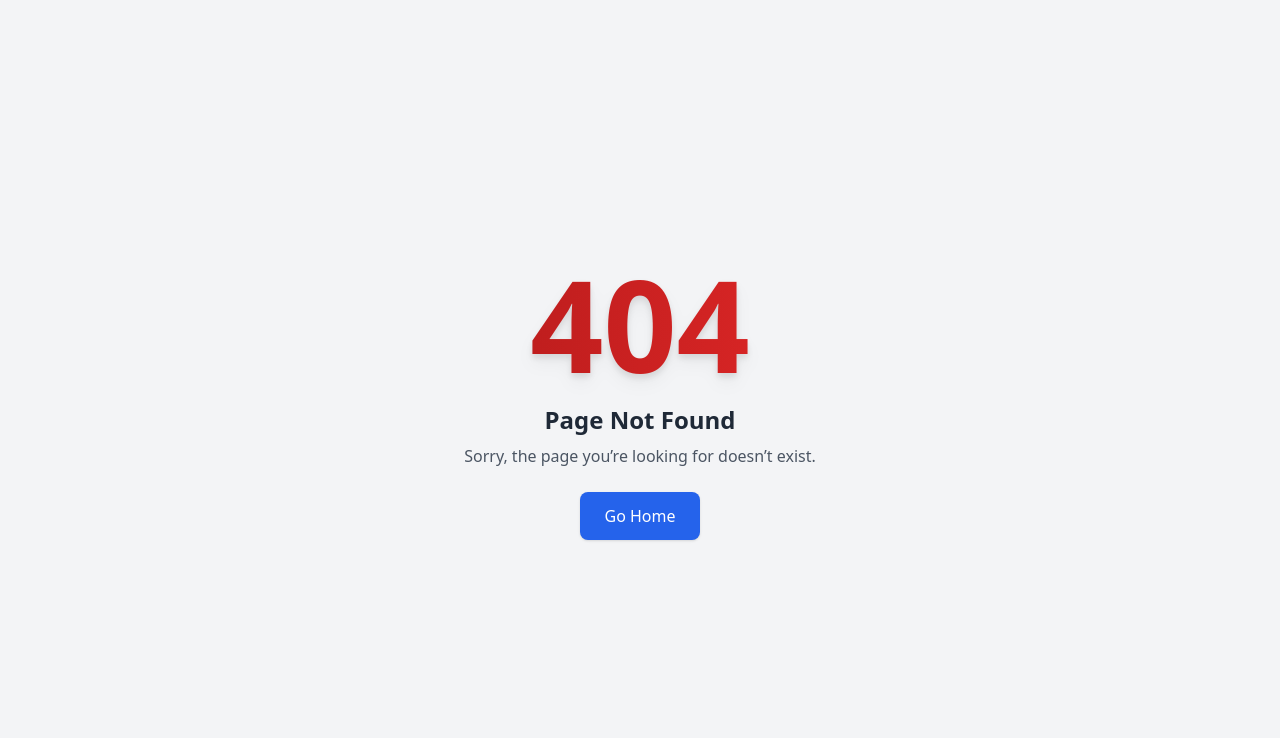
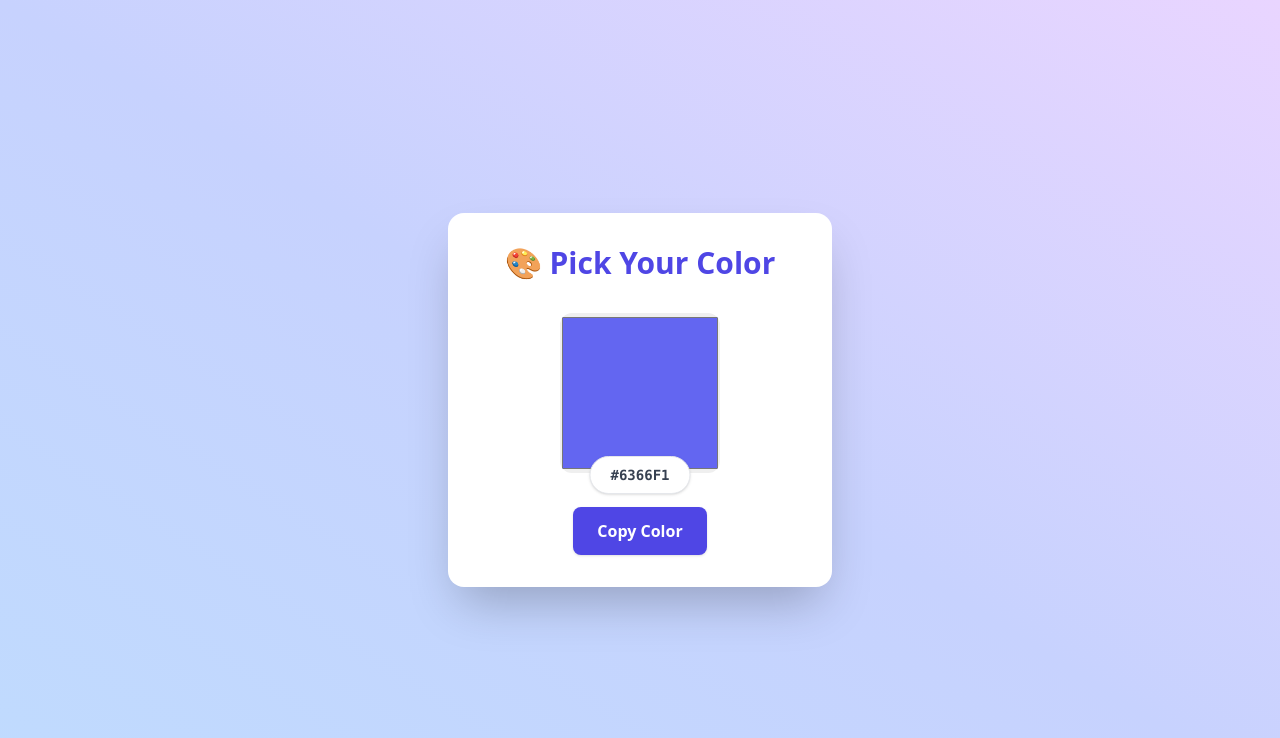
Before and after one commit to shohanur021/mini_projects, a React (Vite) app: page /color_picker in a window 1280 px wide. Before the commit this address had no page. Shown: the top 738 px of the page. Built offline with nearby package versions, Linux system fonts and the light colour scheme.

Commit message:
A new application, which is Color Picker is now available

```diff
--- a/package.json
+++ b/package.json
@@ -10,6 +10,7 @@
     "preview": "vite preview"
   },
   "dependencies": {
+    "dotenv": "^16.5.0",
     "react": "^19.1.0",
     "react-dom": "^19.1.0",
     "react-icons": "^5.5.0",
--- /dev/null
+++ b/src/Components/ColorPicker/ColorPicker.jsx
@@ -0,0 +1,76 @@
+import { useState, useEffect, useRef } from "react";
+
+const ColorPicker = () => {
+  const [color, setColor] = useState("#6366f1");
+  const [tempColor, setTempColor] = useState("#6366f1");
+  const [history, setHistory] = useState([]);
+  const inputRef = useRef(null);
+
+  useEffect(() => {
+    setHistory((prev) => {
+      const updated = [color, ...prev.filter((c) => c !== color)];
+      return updated.slice(0, 10);
+    });
+  }, [color]);
+
+  const handleCopy = () => {
+    navigator.clipboard.writeText(color);
+  };
+
+  const handleBlur = () => {
+    setColor(tempColor);
+  };
+
+  return (
+    <div className="flex items-center justify-center min-h-screen bg-gradient-to-bl from-purple-200 via-indigo-200 to-blue-200 p-6">
+      <div className="bg-white rounded-2xl shadow-2xl p-8 w-full max-w-sm text-center">
+        <h1 className="text-3xl font-semibold text-indigo-600 mb-8">🎨 Pick Your Color</h1>
+
+        <div className="relative inline-block ">
+          <input
+            ref={inputRef}
+            type="color"
+            value={tempColor}
+            onChange={(e) => setTempColor(e.target.value)}
+            onBlur={handleBlur}
+            className="appearance-none cursor-pointer w-40 h-40 border-1 rounded-xl transition-all duration-300"
+          />
+          <div className="absolute bottom-0 left-1/2 transform -translate-x-1/2 translate-y-1/2 text-sm bg-white px-4 py-1 rounded-full shadow text-gray-700 font-mono border">
+            <p className="p-1 font-bold">{color.toUpperCase()}</p>
+          </div>
+        </div>
+
+        <div className="mt-8">
+          <button
+            className="px-6 py-3 bg-indigo-600 text-white rounded-lg shadow hover:bg-indigo-700 transition duration-300 font-semibold"
+            onClick={handleCopy}
+          >
+            Copy Color
+          </button>
+        </div>
+
+        {history.length > 1 && (
+          <div className="mt-10 text-left">
+            <h2 className="text-sm font-medium text-gray-600 mb-2">Recent Colors:</h2>
+            <div className="grid grid-cols-5 gap-3">
+              {history.map((col, idx) => (
+                <div
+                  key={idx}
+                  className="w-10 h-10 rounded-lg border cursor-pointer hover:scale-110 transition-transform shadow"
+                  style={{ backgroundColor: col }}
+                  title={col}
+                  onClick={() => {
+                    setTempColor(col);
+                    setColor(col);
+                  }}
+                />
+              ))}
+            </div>
+          </div>
+        )}
+      </div>
+    </div>
+  );
+};
+
+export default ColorPicker;
--- a/src/Components/Home/Home.jsx
+++ b/src/Components/Home/Home.jsx
@@ -3,6 +3,7 @@ import Navbar from "./Navbar";
 import Card from "./Card";
 import word_counter from "../../Images/word_counter.jpg";
 import weather from "../../Images/weather.jpg";
+import color_picker from "../../Images/color_picker.jpg";
 
 const Home = () => {
   const projects = [
@@ -28,10 +29,10 @@ const Home = () => {
       starting_date: "23/06/25",
     },
     {
-      name: "age_calculator",
-      description: "You can easily find out your age by using it.",
-      image: age_cal,
-      starting_date: "17/06/25",
+      name: "Color Picker",
+      description: "Pick any color instantly with ease using our powerful and user-friendly color picker—perfect for designers, developers, and creative minds!",
+      image: color_picker,
+      starting_date: "24/06/25",
     },
     {
       name: "age_calculator",
```
Also changed, not shown: src/App.jsx (+6 -1 lines), src/Components/AgeCalculator/Age_calculator.jsx (renamed from src/Components/Age_calculator/Age_calculator.jsx), src/Images/color_picker.jpg (added), 1 other file (tests, documents, lock files or other folders).
